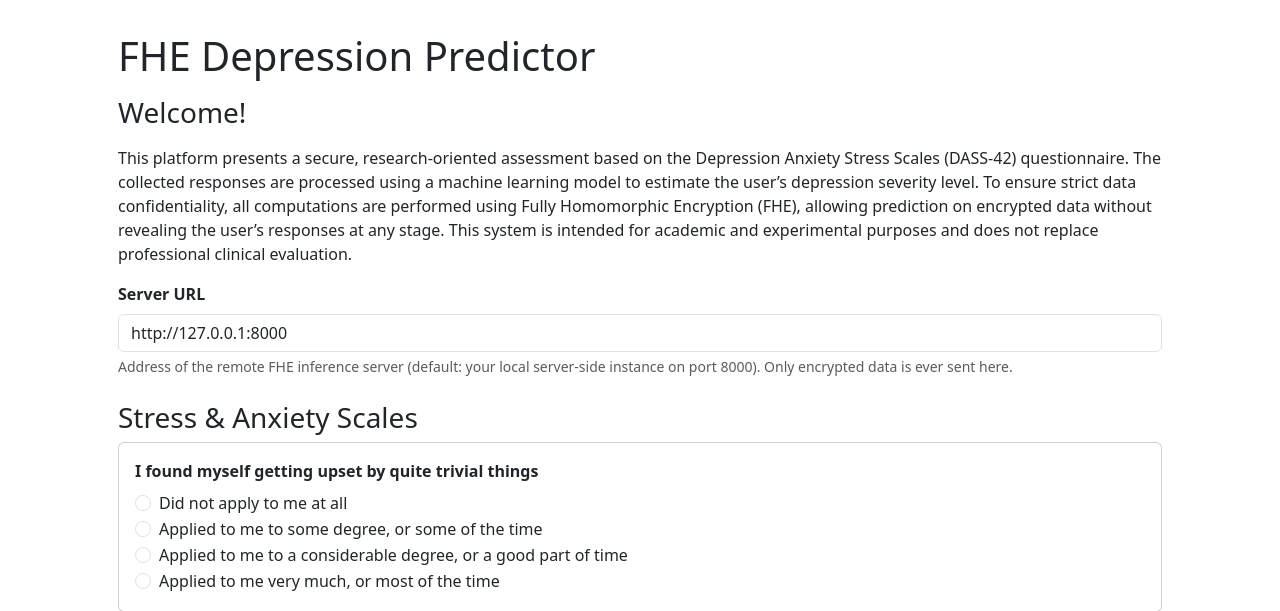
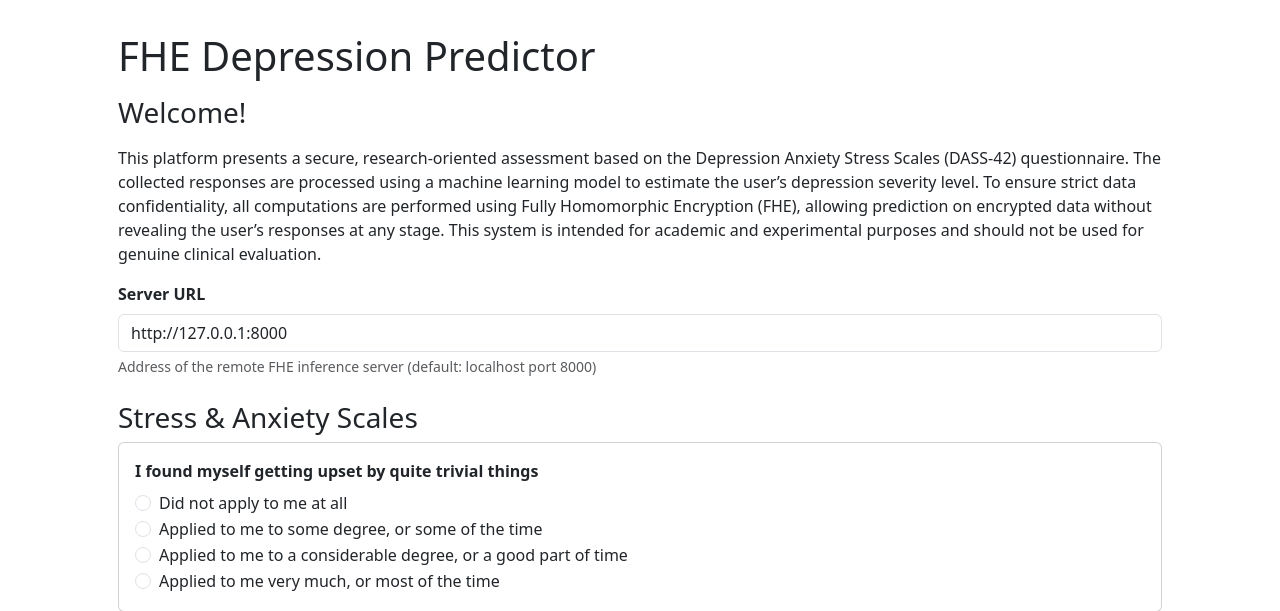
Before and after one commit to ghifarazka/FHE-Depression-Prediction, a Flask app: page / in a window 1280 px wide. Shown: the top 611 px of the page. Run offline with Flask 3, Linux system fonts and the light colour scheme; parts of the project's set-up code (start-up, migrations or seed data) failed here and were passed over.

Commit message:
update the template

```diff
--- a/client-side/templates/form.html
+++ b/client-side/templates/form.html
@@ -20,7 +20,7 @@
       <h1 class="mb-3">FHE Depression Predictor</h1>
       <h3 class="mb-3">Welcome!</h3>
       <p>
-        This platform presents a secure, research-oriented assessment based on the Depression Anxiety Stress Scales (DASS-42) questionnaire. The collected responses are processed using a machine learning model to estimate the user’s depression severity level. To ensure strict data confidentiality, all computations are performed using Fully Homomorphic Encryption (FHE), allowing prediction on encrypted data without revealing the user’s responses at any stage. This system is intended for academic and experimental purposes and does not replace professional clinical evaluation.
+        This platform presents a secure, research-oriented assessment based on the Depression Anxiety Stress Scales (DASS-42) questionnaire. The collected responses are processed using a machine learning model to estimate the user’s depression severity level. To ensure strict data confidentiality, all computations are performed using Fully Homomorphic Encryption (FHE), allowing prediction on encrypted data without revealing the user’s responses at any stage. This system is intended for academic and experimental purposes and should not be used for genuine clinical evaluation.
       </p>
 
       <form id="demo-form">
@@ -29,7 +29,7 @@
         <div class="mb-3">
           <label for="server-url" class="form-label"><strong>Server URL</strong></label>
           <input type="url" class="form-control" id="server-url" name="server_url" value="http://127.0.0.1:8000" required>
-          <div class="form-text">Address of the remote FHE inference server (default: your local server-side instance on port 8000). Only encrypted data is ever sent here.</div>
+          <div class="form-text">Address of the remote FHE inference server (default: localhost port 8000)</div>
         </div>
 
         <h3 class="mt-4">Stress & Anxiety Scales</h3>
--- a/client-side/templates/result.html
+++ b/client-side/templates/result.html
@@ -46,7 +46,7 @@
         </table>
 
         <p class="text-muted small">
-          This result was produced by a research-oriented machine learning model and does not replace a professional clinical evaluation. If you are struggling, please consider reaching out to a mental health professional.
+          This result was produced by a research-oriented machine learning model and should not be used for genuine clinical evaluation.
         </p>
 
         <a href="/" class="btn btn-primary">Take the assessment again</a>
```
